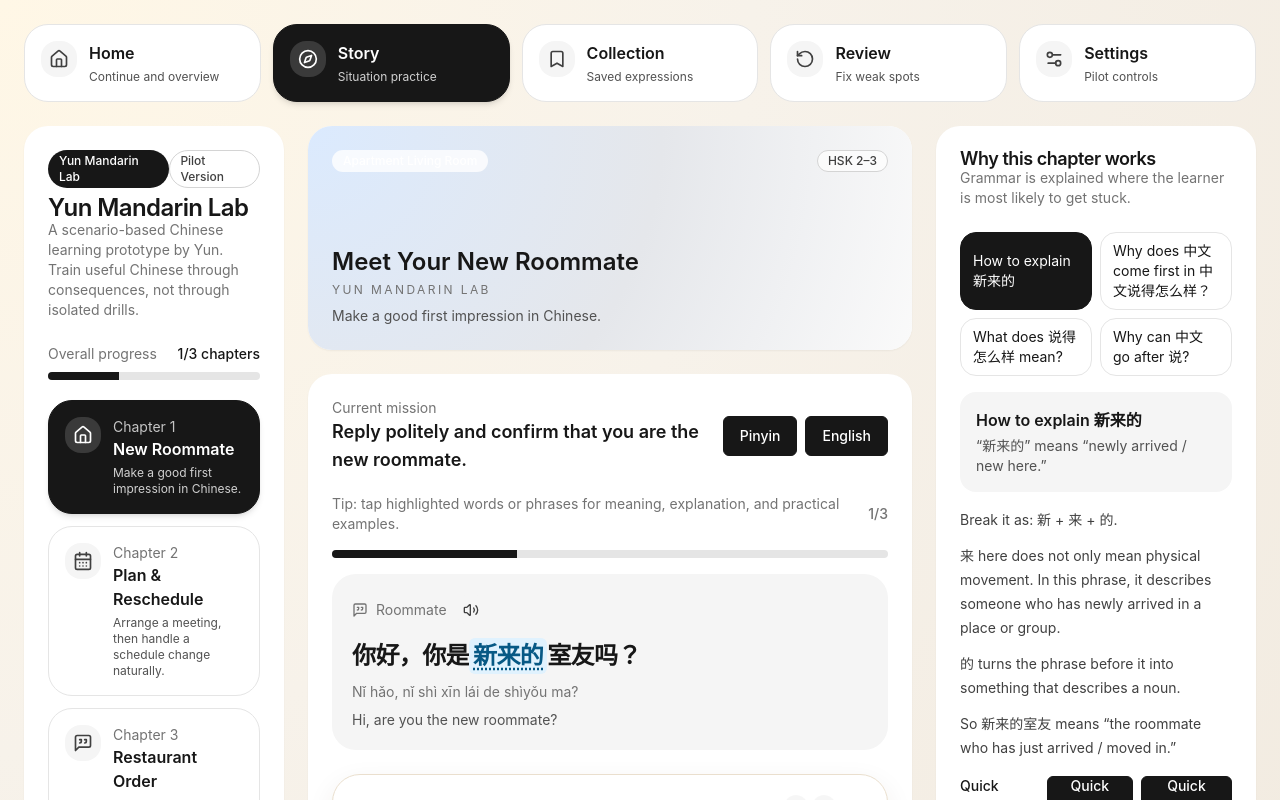
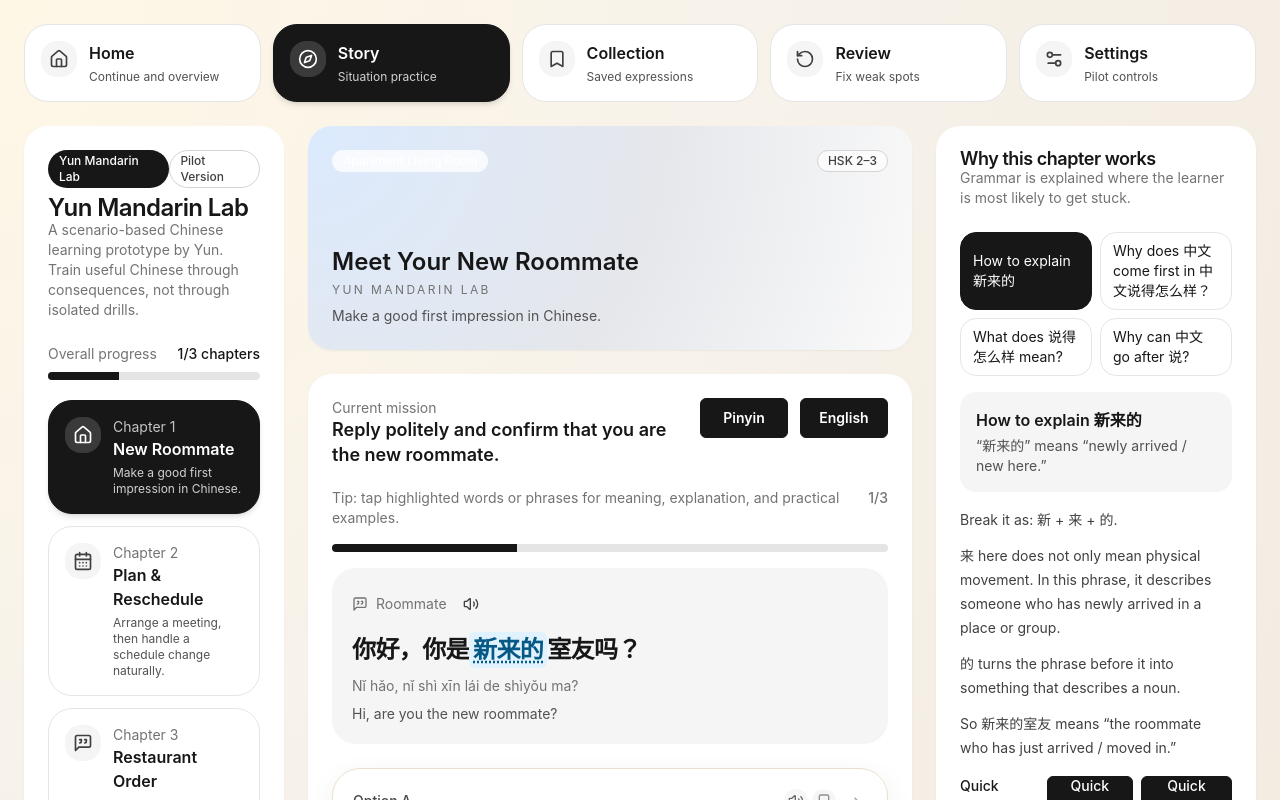
Before and after one commit to wayneswag/yun-mandarin-lab, a React (Vite) app: page / in a window 1280 px wide. Both pictures are taken after a click on the button 154 px from the left and 457 px from the top of the page. Shown: the top 800 px of the page. Built offline with nearby package versions, Linux system fonts and the light colour scheme.

Commit message:
Update App.jsx

```diff
--- a/src/App.jsx
+++ b/src/App.jsx
@@ -1810,7 +1810,7 @@
     }
 
     return (
-      <div className="space-y-6">
+      <div className="space-y-4 pb-8 md:space-y-6 md:pb-0">
         <Card className="hidden overflow-hidden rounded-3xl border-0 shadow-sm md:block">
           <div className="h-56 bg-[radial-gradient(circle_at_top_left,_#dbeafe,_#e5e7eb_55%,_#fafafa)] p-6">
             <div className="flex h-full flex-col justify-between">
@@ -1828,30 +1828,30 @@
         </Card>
 
         <Card className="rounded-3xl border-0 shadow-sm">
-          <CardContent className="p-6">
-            <div className="mb-5 flex items-center justify-between gap-4">
-              <div>
+          <CardContent className="p-4 md:p-6">
+            <div className="mb-5 flex flex-col gap-4 md:flex-row md:items-start md:justify-between">
+              <div className="min-w-0 w-full md:w-auto">
                 <p className="text-sm text-neutral-500">Current mission</p>
-                <h3 className="text-lg font-semibold">{currentNode.mission}</h3>
-              </div>
-              <div className="grid grid-cols-2 gap-2 md:flex">
-                <Button variant={showPinyin ? 'default' : 'outline'} className="rounded-2xl" onClick={() => setShowPinyin((v) => !v)}>
+                <h3 className="text-lg font-semibold leading-snug">{currentNode.mission}</h3>
+              </div>
+              <div className="grid w-full grid-cols-2 gap-3 md:w-auto md:flex md:items-center">
+                <Button variant={showPinyin ? 'default' : 'outline'} className="h-12 w-full rounded-2xl px-5 text-base font-semibold whitespace-nowrap md:h-10 md:w-auto md:min-w-[88px] md:px-4 md:text-sm" onClick={() => setShowPinyin((v) => !v)}>
                   Pinyin
                 </Button>
-                <Button variant={showEnglish ? 'default' : 'outline'} className="rounded-2xl" onClick={() => setShowEnglish((v) => !v)}>
+                <Button variant={showEnglish ? 'default' : 'outline'} className="h-12 w-full rounded-2xl px-5 text-base font-semibold whitespace-nowrap md:h-10 md:w-auto md:min-w-[88px] md:px-4 md:text-sm" onClick={() => setShowEnglish((v) => !v)}>
                   English
                 </Button>
               </div>
             </div>
 
-            <div className="mb-4 flex items-center justify-between text-sm text-neutral-500">
-              <span>Tip: tap highlighted words or phrases for meaning, explanation, and practical examples.</span>
-              <span className="font-medium">{currentNodeIndex + 1}/{currentChapter.nodes.length}</span>
+            <div className="mb-4 flex items-start justify-between gap-3 text-neutral-500">
+              <span className="min-w-0 flex-1 text-xs leading-5 sm:text-sm">Tip: tap highlighted words or phrases for meaning, explanation, and practical examples.</span>
+              <span className="shrink-0 text-sm font-medium">{currentNodeIndex + 1}/{currentChapter.nodes.length}</span>
             </div>
             <Progress value={chapterProgress} className="h-2" />
 
-            <motion.div layout className="mt-4 rounded-3xl bg-neutral-100 p-5">
-              <div className="mb-3 flex items-center gap-2 text-sm text-neutral-500">
+            <motion.div layout className="mt-3 rounded-[24px] bg-neutral-100 p-4 md:mt-4 md:rounded-3xl md:p-5">
+              <div className="mb-2 flex items-center gap-2 text-sm text-neutral-500 md:mb-3">
                 <MessageSquareQuote className="h-4 w-4" /> {currentNode.npc}
                 <AudioButton audioId={`${currentChapter.id}.node${currentNode.id}.npc`} text={currentNode.npcLineZh} />
               </div>
@@ -1864,7 +1864,7 @@
               </div>
             </motion.div>
 
-            <div className="mt-6 grid gap-3">
+            <div className="mt-4 grid gap-2.5 md:mt-6 md:gap-3">
               {displayOptions.map((option) => {
                 const active = selectedOptionId === option.id;
                 const optionCollectionItem = createCollectionItem({
@@ -1883,7 +1883,7 @@
                   <button
                     key={option.id}
                     onClick={() => handleSelectOption(option.id)}
-                    className={`rounded-[28px] border p-5 text-left transition active:scale-[0.99] ${
+                    className={`rounded-[24px] border p-4 text-left transition active:scale-[0.99] md:rounded-[28px] md:p-5 ${
                       active
                         ? 'border-[#201a16] bg-[#201a16] text-white shadow-[0_16px_35px_rgba(32,26,22,0.18)]'
                         : 'border-[#eadfce] bg-white/95 shadow-[0_10px_28px_rgba(60,45,30,0.08)] hover:border-[#d6a856]'
@@ -1919,15 +1919,15 @@
             </div>
 
             <div className="mt-6 space-y-3">
-  <div className="flex items-center gap-2 rounded-2xl bg-[#fff8ef] px-4 py-3 text-sm leading-5 text-[#6f6257]">
+              <div className="flex w-full items-center gap-2 rounded-2xl bg-[#fff8ef] px-4 py-3 text-left text-sm leading-5 text-[#6f6257]">
                 <BrainCircuit className="h-4 w-4 shrink-0" />
-    <span>Choose the reply that sounds most natural.</span>
-  </div>
-
-  <div className="grid grid-cols-2 gap-3">
+                <span className="min-w-0">Choose the reply that sounds most natural.</span>
+              </div>
+
+              <div className="grid w-full grid-cols-2 gap-3">
                 <Button
                   variant="outline"
-      className="h-12 rounded-2xl text-base font-semibold"
+                  className="h-12 w-full rounded-2xl text-base font-semibold"
                   onClick={handlePreviousNode}
                   disabled={currentNodeIndex === 0 || showFeedback}
                 >
@@ -1936,7 +1936,7 @@
 
                 <Button
                   variant="outline"
-      className="h-12 rounded-2xl text-base font-semibold"
+                  className="h-12 w-full rounded-2xl text-base font-semibold"
                   onClick={handleNextNode}
                   disabled={isLastNode || showFeedback}
                 >
@@ -2155,7 +2155,7 @@
   const glossaryTermSaved = glossaryTermItem ? isCollected(glossaryTermItem.id) : false;
 
   return (
-    <div className="min-h-screen bg-[#f7f2ea] bg-[radial-gradient(circle_at_top_left,_#fff7e6_0,_#f7f2ea_36%,_#efe7db_100%)] px-3 pb-28 pt-4 text-[#201a16] md:p-6">
+    <div className="min-h-screen bg-[#f7f2ea] bg-[radial-gradient(circle_at_top_left,_#fff7e6_0,_#f7f2ea_36%,_#efe7db_100%)] px-3 pb-36 pt-4 text-[#201a16] md:p-6">
       <div className="mx-auto mb-6 hidden max-w-7xl gap-3 md:grid md:grid-cols-5">
         <AppSectionButton active={currentView === 'home'} icon={House} title="Home" subtitle="Continue and overview" onClick={() => setCurrentView('home')} />
         <AppSectionButton active={currentView === 'story'} icon={Compass} title="Story" subtitle="Situation practice" onClick={() => setCurrentView('story')} />
```
Lines whose indentation alone changed are shown as unchanged.
